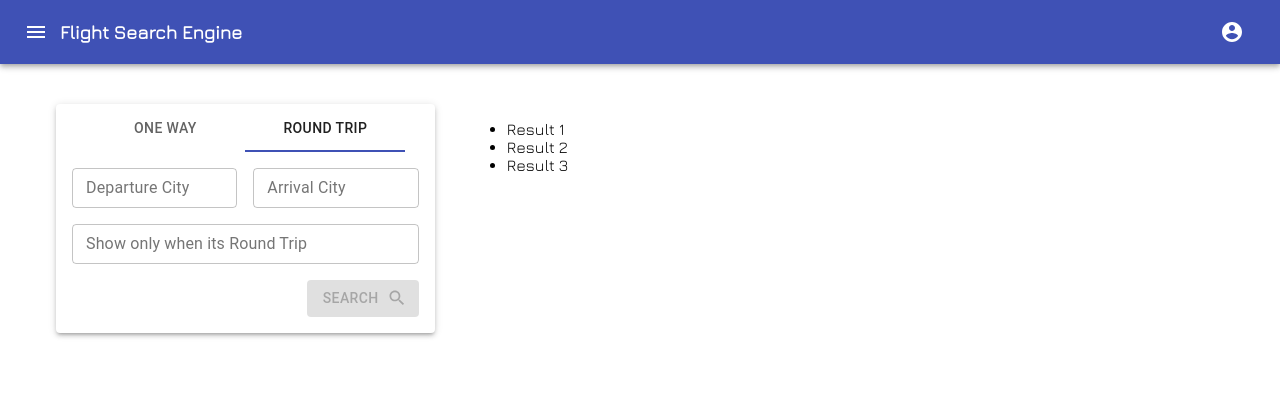
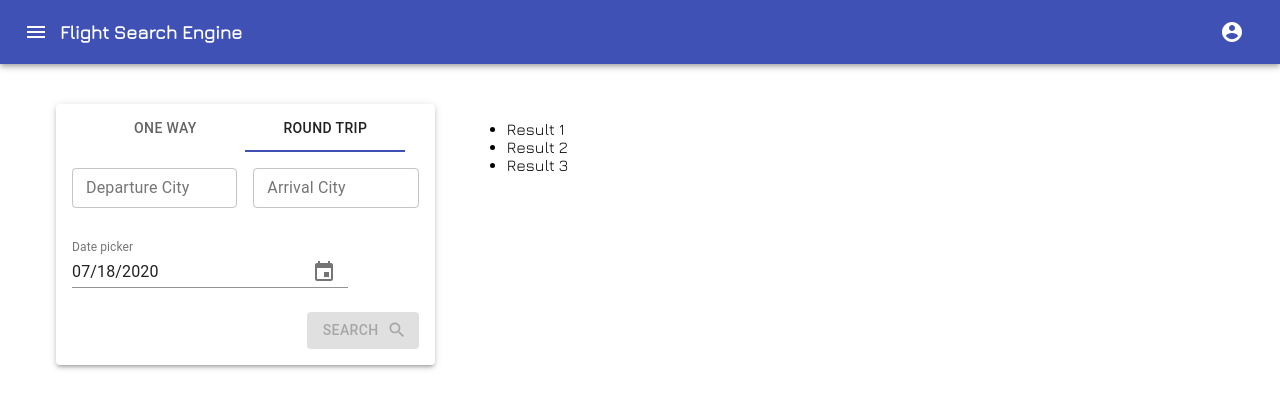
Before and after one commit to faran4engg/flight-search-react, a React (Create React App) app: page / in a window 1280 px wide. Both pictures are taken after a click on the tab "ROUND TRIP". Shown: the top 408 px of the page. Built offline with nearby package versions, Linux system fonts and the light colour scheme.

Commit message:
KeyboardDatePicker

```diff
--- a/package.json
+++ b/package.json
@@ -3,6 +3,7 @@
   "version": "0.1.0",
   "private": true,
   "dependencies": {
+    "@date-io/date-fns": "^1.3.13",
     "@material-ui/core": "^4.11.0",
     "@material-ui/icons": "^4.9.1",
     "@material-ui/pickers": "^3.2.10",
--- a/src/domains/FlightSearch/components/FlightSearchForm/FlightSearchForm.jsx
+++ b/src/domains/FlightSearch/components/FlightSearchForm/FlightSearchForm.jsx
@@ -2,7 +2,11 @@ import React from "react";
 import TextField from "@material-ui/core/TextField";
 import Container from "@material-ui/core/Container";
 import Grid from "@material-ui/core/Grid";
-
+import {
+  MuiPickersUtilsProvider,
+  KeyboardDatePicker,
+} from "@material-ui/pickers";
+import DateFnsUtils from "@date-io/date-fns";
 import Button from "@material-ui/core/Button";
 import SearchIcon from "@material-ui/icons/Search";
 import { Form, Field } from "react-final-form";
@@ -22,6 +26,13 @@ const useStyles = makeStyles(() => ({
 
 const FlightSearchForm = ({ isRoundTrip }) => {
   const classes = useStyles();
+  const [selectedDate, setSelectedDate] = React.useState(
+    new Date("2020-07-18T21:11:54")
+  );
+
+  const handleDateChange = (date) => {
+    setSelectedDate(date);
+  };
 
   const onSubmit = (values) => {
     console.log("onSubmit...", values);
@@ -69,19 +80,23 @@ const FlightSearchForm = ({ isRoundTrip }) => {
               </Field>
 
               {isRoundTrip && (
-                <Field name="datelol">
+                <Field name="date">
                   {({ input, meta }) => (
                     <Grid item xs={12} sm={12}>
-                      <TextField
-                        {...input}
-                        name="datelol"
-                        size="small"
-                        fullWidth
-                        id="datelol"
-                        label="Show only when its Round Trip"
-                        variant="outlined"
-                        error={meta.error && meta.touched}
-                      />
+                      <MuiPickersUtilsProvider utils={DateFnsUtils}>
+                        <KeyboardDatePicker
+                          {...input}
+                          name="date"
+                          disableToolbar
+                          variant="inline"
+                          format="MM/dd/yyyy"
+                          margin="normal"
+                          id="date"
+                          label="Date picker"
+                          value={selectedDate}
+                          onChange={handleDateChange}
+                        />
+                      </MuiPickersUtilsProvider>
                     </Grid>
                   )}
                 </Field>
```
Also changed, not shown: 1 other file (tests, documents, lock files or other folders).
